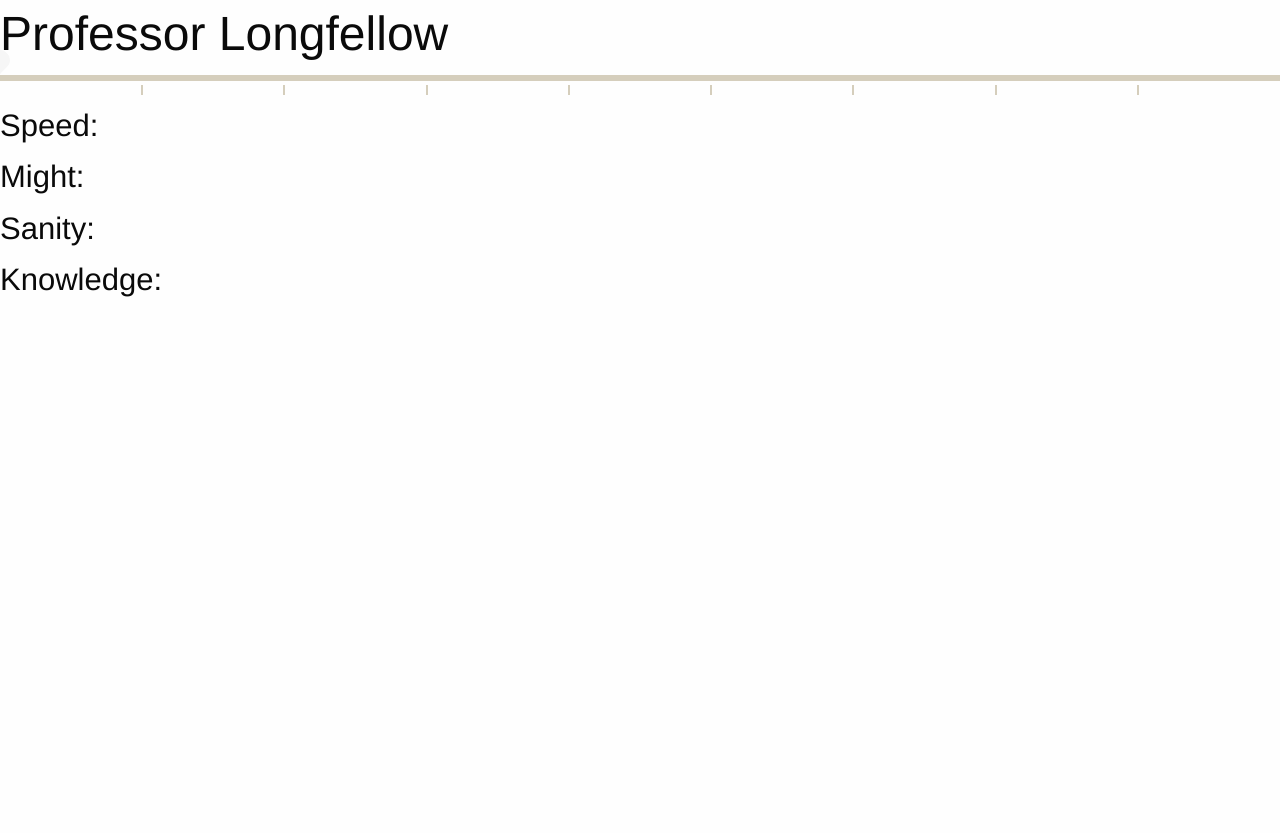
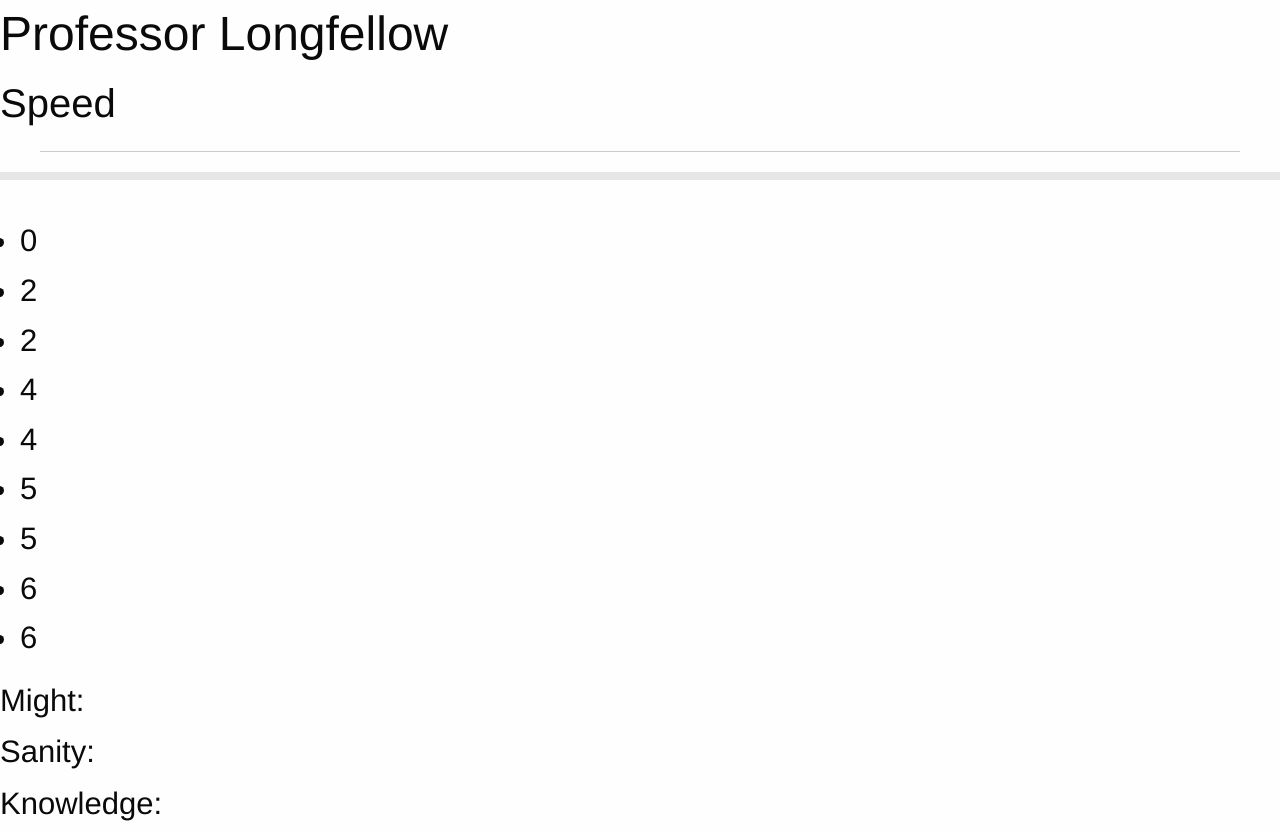
Before and after one commit to cvdemp/spooky-house, a Rails app: page /characters/1 in a window 1280 px wide. Shown: the part 107-940 px from the top of the page. Before the commit the page ends 404 px from the top, so only its background shows below. Run offline with Rails 7, Linux system fonts and the light colour scheme; data comes from the database, SQL or seed files in the repository; data that the repository does not hold is empty; style sheets or scripts are compiled from the project's sources; some libraries are stand-ins or nearby versions.

Commit message:
Initial commit

```diff
--- a/app/views/characters/show.html.erb
+++ b/app/views/characters/show.html.erb
@@ -2,26 +2,37 @@
   <h1><%=@character.name%></h1>
 </div>
 
-<div class="row">
-  <div class="small-3 columns">
-    <div class="stuff">
-    <div id="flat-slider">
-    </div>
+
+<div>
+  <h3>
+    <div class="well">
+      <h2>Speed</h2>
+        <hr>
+          <div id="stat-slider" class="no-ui-slider">
+            <div class="slider"></div>
+            <ul class="slider-labels nine-columns">
+              <% @character.character_stats.each do |character_stat|%>
+                  <% if character_stat.stat_id == 1 %>
+                    <%= speed_aray >> character_stat.value %>
+                  <% end %>
+                <% end %>
+              <li>0</li>
+              <li>2</li>
+              <li>2</li>
+              <li>4</li>
+              <li class="active">4</li>
+              <li>5</li>
+              <li>5</li>
+              <li>6</li>
+              <li>6</li>
+            </ul>
+        </h3>
+      </div>
     </div>
   </div>
-</div>
+<div>
 
 
-<div>
-  <h3> Speed:
-  <% @character.character_stats.each do |character_stat|%>
-      <% if character_stat.stat_id == 1 %>
-        <%= character_stat.value %>
-      <% end %>
-    <% end %>
-  </h3>
-</div>
-<div>
   <h3>Might:
     <% @character.character_stats.each do |character_stat|%>
         <% if character_stat.stat_id == 2 %>
```
Also changed, not shown: Gemfile.lock.
